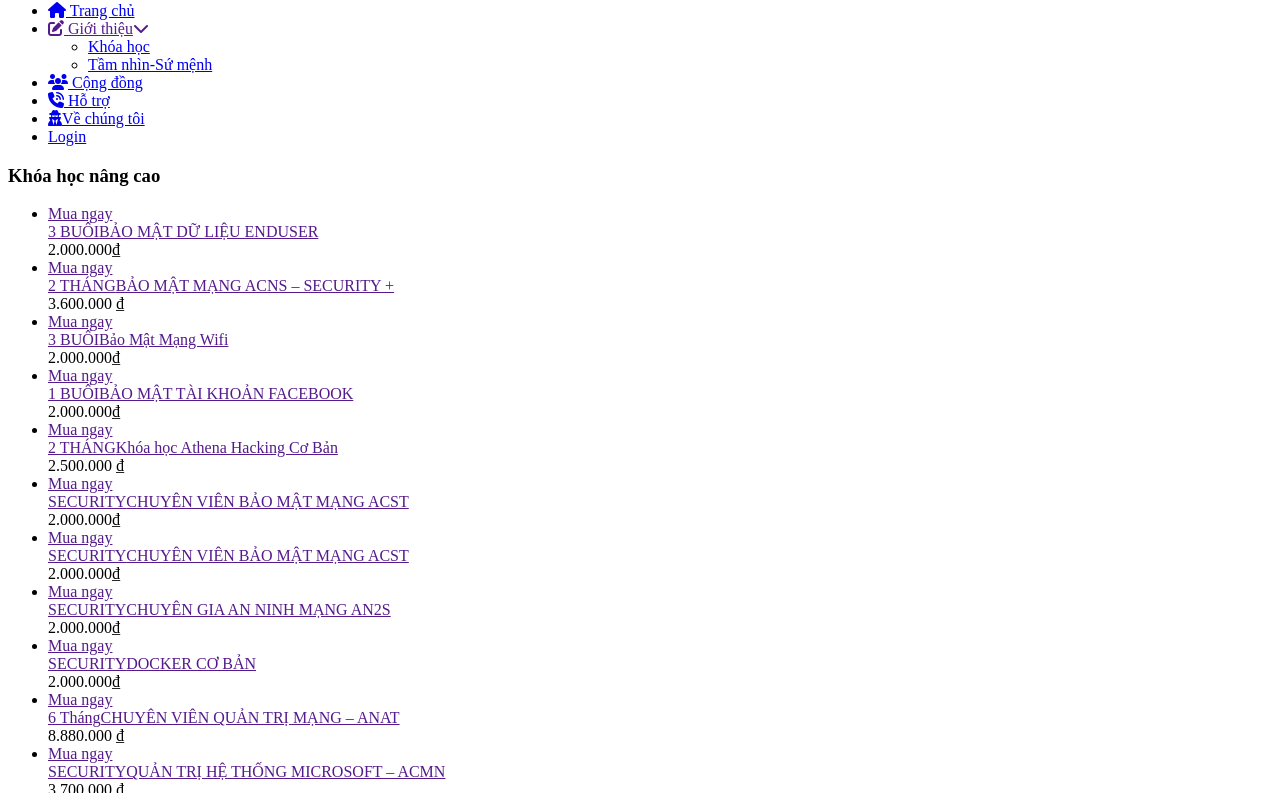
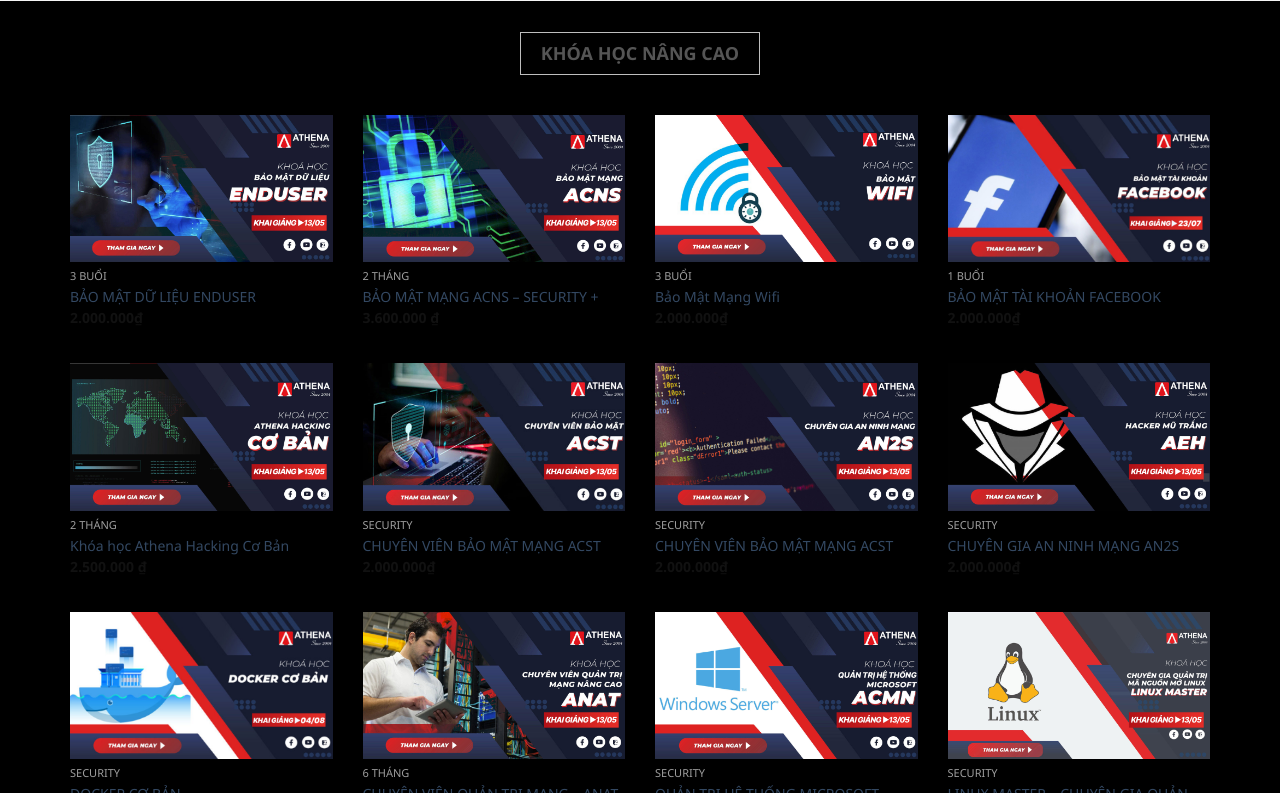
Before and after one commit to HuynhNgocTuanQuynh2204/SECURITY, a plain HTML site: page HTML/Khoahoc.html in a window 1280 px wide. Shown: the part 58-851 px from the top of the page. Drawn offline with nearby package versions, Linux system fonts and the light colour scheme; the site is published under a folder, as on GitHub Pages, so addresses that start at the root find nothing.

Commit message:
first name

```diff
--- a/CSS/Login.css
+++ b/CSS/Login.css
@@ -1,5 +1,5 @@
 body {
-    background: url(/Images/Ảnh\ chụp\ màn\ hình\ 2023-04-28\ 031742.png);
+    background: url(../Images/Ảnh\ chụp\ màn\ hình\ 2023-04-28\ 031742.png);
     background-size: cover;
     background-position-y: -250px;
     font-size: 16px;
--- a/CSS/Trangchu.css
+++ b/CSS/Trangchu.css
@@ -136,7 +136,7 @@
     }
 
     #banner {
-        background: url(/Images/hacker-nga-1646146686700.jpg);
+        background: url(../Images/hacker-nga-1646146686700.jpg);
         min-height: 900px;
         width: 100%;
         background-size: cover;
--- a/CSS/hotro.css
+++ b/CSS/hotro.css
@@ -12,7 +12,7 @@
 }
 
 body {
-    background: url(/Images/bg.png);
+    background: url(../Images/bg.png);
     background-repeat: no-repeat;
     background-size: cover;
     background-attachment: fixed;
--- a/CSS/vechungtoi.css
+++ b/CSS/vechungtoi.css
@@ -15,7 +15,7 @@
     align-items: center;
     font-family: 'Lucida Sans', 'Lucida Sans Regular', 'Lucida Grande', 'Lucida Sans Unicode', Geneva, Verdana, sans-serif;
     color: white;
-    background: url(/Images/hinh-nen.jpg);
+    background: url(../Images/hinh-nen.jpg);
 }
 
 .card {
--- a/HTML/Congdong.html
+++ b/HTML/Congdong.html
@@ -6,10 +6,10 @@
     <meta name="viewport" content="width=device-width, initial-scale=1.0">
     <link rel="stylesheet" href="https://cdnjs.cloudflare.com/ajax/libs/font-awesome/4.7.0/css/font-awesome.min.css">
     <link rel="preconnect" href="https://fonts.gstatic.com">
-    <link href="/CSS/Congdong.css" rel="stylesheet">
+    <link href="../CSS/Congdong.css" rel="stylesheet">
     <link rel="stylesheet" href="https://cdnjs.cloudflare.com/ajax/libs/font-awesome/6.4.0/css/all.min.css" />
     <link href="https://fonts.googleapis.com/css2?family=Titillium+Web:ital@1&display=swap" rel="stylesheet">
-    <link rel="stylesheet" href="/CSS/Trangchu.css">
+    <link rel="stylesheet" href="../CSS/Trangchu.css">
     <title>Cộng Đồng</title>
 </head>
 
@@ -29,25 +29,25 @@
                             <div class="box-submenu">
                                 <ul>
                                     <li>
-                                        <a href="/HTML/Khoahoc.html">Khóa học</a>
+                                        <a href="./HTML/Khoahoc.html">Khóa học</a>
                                     </li>
                                     <li>
-                                        <a href="/HTML/Tamnhinsumenh.html">Tầm nhìn-Sứ mệnh</a>
+                                        <a href="./HTML/Tamnhinsumenh.html">Tầm nhìn-Sứ mệnh</a>
                                     </li>
                                 </ul>
                             </div>
                         </li>
                         <li>
-                            <a href="/HTML/Congdong.html"><i class="fa-solid fa-users"></i> Cộng đồng</a>
+                            <a href="./HTML/Congdong.html"><i class="fa-solid fa-users"></i> Cộng đồng</a>
                         </li>
                         <li>
-                            <a href="/HTML/Hotro.html"><i class="fa-solid fa-phone-volume"></i> Hỗ trợ</a>
+                            <a href="./HTML/Hotro.html"><i class="fa-solid fa-phone-volume"></i> Hỗ trợ</a>
                         </li>
                         <li>
-                            <a href="/HTML/vechungtoi.html"><i class="fa-sharp fa-solid fa-user-secret"></i>Về chúng tôi</a>
+                            <a href="./HTML/vechungtoi.html"><i class="fa-sharp fa-solid fa-user-secret"></i>Về chúng tôi</a>
                         </li>
                         <li>
-                            <a href="/HTML/Đangnhap.html">Login</a>
+                            <a href="./HTML/Đangnhap.html">Login</a>
                         </li>
                     </ul>
                 </nav>
@@ -64,7 +64,7 @@
                     <i class="fa fa-car center"></i>
                 </div>
                 <div class="subforum-description subforum-column">
-                    <h4><a href="/HTML/GT.html">An Toàn Thông tin là gì? CTF là gì? Một số thông tin về CTF và cách học ATTT</a></h4>
+                    <h4><a href="./GT.html">An Toàn Thông tin là gì? CTF là gì? Một số thông tin về CTF và cách học ATTT</a></h4>
                 </div>
                 <div class="subforum-stats subforum-column center">
                     <span> 1 Posts | 1 Topics</span>
@@ -86,7 +86,7 @@
                     <i class="fa fa-car center"></i>
                 </div>
                 <div class="subforum-description subforum-column">
-                    <h4><a href="/HTML/posts.html">Topic: Một số tài liệu liên quan đến thi CTF và ATTT</a></h4>
+                    <h4><a href="./posts.html">Topic: Một số tài liệu liên quan đến thi CTF và ATTT</a></h4>
                     <p></p>
                 </div>
                 <div class="subforum-stats subforum-column center">
@@ -234,11 +234,11 @@
             </div>
             <span><u>13</u> Posts in <u>8</u> Topics by <u>2</u> Members.</span><br>
             <span>Latest post: <b><a href=""></a></b> on 19 May 2023 By <a href="">ADMIN</a></span>.<br>
-            <span>Check <a href="../HTML/Forum/posts.html">the latest posts</a> .</span><br>
+            <span>Check <a href="./posts.html">the latest posts</a> .</span><br>
         </div>
     </footer>
 </body>
 <script src="https://code.jquery.com/jquery-3.6.4.js"></script>
-<script src="/Script/index.js"></script>
+<script src="../Script/index.js"></script>
 
 </html>
--- a/HTML/Khoahoc.html
+++ b/HTML/Khoahoc.html
@@ -5,10 +5,10 @@
     <meta charset="UTF-8">
     <meta http-equiv="X-UA-Compatible" content="IE=edge">
     <meta name="viewport" content="width=device-width, initial-scale=1.0">
+    <link rel="stylesheet" href="https://cdnjs.cloudflare.com/ajax/libs/font-awesome/6.4.0/css/all.min.css">
+    <link rel="stylesheet" href="../CSS/Khoahoc.css">
+    <link rel="stylesheet" href="../CSS/Trangchu.css">
     <title>Khóa học</title>
-    <link rel="stylesheet" href="https://cdnjs.cloudflare.com/ajax/libs/font-awesome/6.4.0/css/all.min.css">
-    <link rel="stylesheet" href="/CSS/Khoahoc.css">
-    <link rel="stylesheet" href="/CSS/Trangchu.css">
 </head>
 
 <body>
@@ -20,32 +20,32 @@
                 <nav>
                     <ul id="main-menu">
                         <li>
-                            <a href="../index.html"><i class="fa-solid fa-house"></i> Trang chủ</a>
+                            <a href="/index.html"><i class="fa-solid fa-house"></i> Trang chủ</a>
                         </li>
                         <li>
                             <a href=""><i class="fa-solid fa-pen-to-square"></i> Giới thiệu<i class="fa-sharp fa-solid fa-chevron-down"></i></a>
                             <div class="box-submenu">
                                 <ul>
                                     <li>
-                                        <a href="/HTML/Khoahoc.html">Khóa học</a>
+                                        <a href="./HTML/Khoahoc.html">Khóa học</a>
                                     </li>
                                     <li>
-                                        <a href="/HTML/Tamnhinsumenh.html">Tầm nhìn-Sứ mệnh</a>
+                                        <a href="./HTML/Tamnhinsumenh.html">Tầm nhìn-Sứ mệnh</a>
                                     </li>
                                 </ul>
                             </div>
                         </li>
                         <li>
-                            <a href="/HTML/Congdong.html"><i class="fa-solid fa-users"></i> Cộng đồng</a>
+                            <a href="./HTML/Congdong.html"><i class="fa-solid fa-users"></i> Cộng đồng</a>
                         </li>
                         <li>
-                            <a href="/HTML/Hotro.html"><i class="fa-solid fa-phone-volume"></i> Hỗ trợ</a>
+                            <a href="./HTML/Hotro.html"><i class="fa-solid fa-phone-volume"></i> Hỗ trợ</a>
                         </li>
                         <li>
-                            <a href="/HTML/vechungtoi.html"><i class="fa-sharp fa-solid fa-user-secret"></i>Về chúng tôi</a>
+                            <a href="./HTML/vechungtoi.html"><i class="fa-sharp fa-solid fa-user-secret"></i>Về chúng tôi</a>
                         </li>
                         <li>
-                            <a href="/HTML/Đangnhap.html">Login</a>
+                            <a href="./HTML/Đangnhap.html">Login</a>
                         </li>
                     </ul>
                 </nav>
@@ -60,7 +60,7 @@
             <li>
                 <div class="product-item">
                     <div class="product-top">
-                        <a href="" class="product-thumb"><img src="/Images/p1.jpg" alt=""></a><a href="" class="buy-now">Mua ngay</a></div>
+                        <a href="" class="product-thumb"><img src="../Images/p1.jpg" alt=""></a><a href="" class="buy-now">Mua ngay</a></div>
                     <div class="product-info"><a href="" class="product-cat">3 BUỔI</a><a href="" class="product-name">BẢO MẬT DỮ LIỆU ENDUSER</a>
                         <div class="product-price">2.000.000₫</div>
                     </div>
@@ -69,7 +69,7 @@
             <li>
                 <div class="product-item">
                     <div class="product-top">
-                        <a href="" class="product-thumb"><img src="/Images/p2.jpg" alt=""></a><a href="" class="buy-now">Mua ngay</a></div>
+                        <a href="" class="product-thumb"><img src="../Images/p2.jpg" alt=""></a><a href="" class="buy-now">Mua ngay</a></div>
                     <div class="product-info"><a href="" class="product-cat">2 THÁNG</a><a href="" class="product-name">BẢO MẬT MẠNG ACNS – SECURITY +</a>
                         <div class="product-price">3.600.000 ₫</div>
                     </div>
@@ -78,7 +78,7 @@
             <li>
                 <div class="product-item">
                     <div class="product-top">
-                        <a href="" class="product-thumb"><img src="/Images/p3.jpg" alt=""></a><a href="" class="buy-now">Mua ngay</a></div>
+                        <a href="" class="product-thumb"><img src="../Images/p3.jpg" alt=""></a><a href="" class="buy-now">Mua ngay</a></div>
                     <div class="product-info"><a href="" class="product-cat">3 BUỔI</a><a href="" class="product-name">Bảo Mật Mạng Wifi</a>
                         <div class="product-price">2.000.000₫</div>
                     </div>
@@ -87,7 +87,7 @@
             <li>
                 <div class="product-item">
                     <div class="product-top">
-                        <a href="" class="product-thumb"><img src="/Images/p4.png" alt=""></a><a href="" class="buy-now">Mua ngay</a></div>
+                        <a href="" class="product-thumb"><img src="../Images/p4.png" alt=""></a><a href="" class="buy-now">Mua ngay</a></div>
                     <div class="product-info"><a href="" class="product-cat">1 BUỔI</a><a href="" class="product-name">BẢO MẬT TÀI KHOẢN FACEBOOK</a>
                         <div class="product-price">2.000.000₫</div>
                     </div>
@@ -96,7 +96,7 @@
             <li>
                 <div class="product-item">
                     <div class="product-top">
-                        <a href="" class="product-thumb"><img src="/Images/p5.jpg" alt=""></a><a href="" class="buy-now">Mua ngay</a></div>
+                        <a href="" class="product-thumb"><img src="../Images/p5.jpg" alt=""></a><a href="" class="buy-now">Mua ngay</a></div>
                     <div class="product-info"><a href="" class="product-cat">2 THÁNG</a><a href="" class="product-name">Khóa học Athena Hacking Cơ Bản</a>
                         <div class="product-price">2.500.000 ₫</div>
                     </div>
@@ -105,7 +105,7 @@
             <li>
                 <div class="product-item">
                     <div class="product-top">
-                        <a href="" class="product-thumb"><img src="/Images/p6.jpg" alt=""></a><a href="" class="buy-now">Mua ngay</a></div>
+                        <a href="" class="product-thumb"><img src="../Images/p6.jpg" alt=""></a><a href="" class="buy-now">Mua ngay</a></div>
                     <div class="product-info"><a href="" class="product-cat">SECURITY</a><a href="" class="product-name">CHUYÊN VIÊN BẢO MẬT MẠNG ACST</a>
                         <div class="product-price">2.000.000₫</div>
                     </div>
@@ -114,7 +114,7 @@
             <li>
                 <div class="product-item">
                     <div class="product-top">
-                        <a href="" class="product-thumb"><img src="/Images/p7.jpg" alt=""></a><a href="" class="buy-now">Mua ngay</a></div>
+                        <a href="" class="product-thumb"><img src="../Images/p7.jpg" alt=""></a><a href="" class="buy-now">Mua ngay</a></div>
                     <div class="product-info"><a href="" class="product-cat">SECURITY</a><a href="" class="product-name">CHUYÊN VIÊN BẢO MẬT MẠNG ACST</a>
                         <div class="product-price">2.000.000₫</div>
                     </div>
@@ -123,7 +123,7 @@
             <li>
                 <div class="product-item">
                     <div class="product-top">
-                        <a href="" class="product-thumb"><img src="/Images/p8.jpg" alt=""></a><a href="" class="buy-now">Mua ngay</a></div>
+                        <a href="" class="product-thumb"><img src="../Images/p8.jpg" alt=""></a><a href="" class="buy-now">Mua ngay</a></div>
                     <div class="product-info"><a href="" class="product-cat">SECURITY</a><a href="" class="product-name">CHUYÊN GIA AN NINH MẠNG AN2S</a>
                         <div class="product-price">2.000.000₫</div>
                     </div>
@@ -132,7 +132,7 @@
             <li>
                 <div class="product-item">
                     <div class="product-top">
-                        <a href="" class="product-thumb"><img src="/Images/p9.png" alt=""></a><a href="" class="buy-now">Mua ngay</a></div>
+                        <a href="" class="product-thumb"><img src="../Images/p9.png" alt=""></a><a href="" class="buy-now">Mua ngay</a></div>
                     <div class="product-info"><a href="" class="product-cat">SECURITY</a><a href="" class="product-name">DOCKER CƠ BẢN</a>
                         <div class="product-price">2.000.000₫</div>
                     </div>
@@ -141,7 +141,7 @@
             <li>
                 <div class="product-item">
                     <div class="product-top">
-                        <a href="" class="product-thumb"><img src="/Images/p10.jpg" alt=""></a><a href="" class="buy-now">Mua ngay</a></div>
+                        <a href="" class="product-thumb"><img src="../Images/p10.jpg" alt=""></a><a href="" class="buy-now">Mua ngay</a></div>
                     <div class="product-info"><a href="" class="product-cat">6 Tháng</a><a href="" class="product-name">CHUYÊN VIÊN QUẢN TRỊ MẠNG – ANAT</a>
                         <div class="product-price">8.880.000 ₫</div>
                     </div>
@@ -150,7 +150,7 @@
             <li>
                 <div class="product-item">
                     <div class="product-top">
-                        <a href="" class="product-thumb"><img src="/Images/p11.jpg" alt=""></a><a href="" class="buy-now">Mua ngay</a></div>
+                        <a href="" class="product-thumb"><img src="../Images/p11.jpg" alt=""></a><a href="" class="buy-now">Mua ngay</a></div>
                     <div class="product-info"><a href="" class="product-cat">SECURITY</a><a href="" class="product-name">QUẢN TRỊ HỆ THỐNG MICROSOFT – ACMN</a>
                         <div class="product-price">3.700.000 ₫</div>
                     </div>
@@ -159,7 +159,7 @@
             <li>
                 <div class="product-item">
                     <div class="product-top">
-                        <a href="" class="product-thumb"><img src="/Images/p12.jpg" alt=""></a><a href="" class="buy-now">Mua ngay</a></div>
+                        <a href="" class="product-thumb"><img src="../Images/p12.jpg" alt=""></a><a href="" class="buy-now">Mua ngay</a></div>
                     <div class="product-info"><a href="" class="product-cat">SECURITY</a><a href="" class="product-name">LINUX MASTER – CHUYÊN GIA QUẢN TRỊ MÃ NGUỒN MỞ</a>
                         <div class="product-price">4.990.000 ₫</div>
                     </div>
@@ -180,7 +180,7 @@
     </footer>
 </body>
 <script src="https://code.jquery.com/jquery-3.6.4.js"></script>
-<script src="/Script/index.js"></script>
-<script src="/Script/login.js"></script>
+<script src="../Script/index.js"></script>
+<script src="../Script/login.js"></script>
 
 </html>
```
Also changed, not shown: HTML/GT.html (+10 -10 lines), HTML/Hotro.html (+11 -11 lines), HTML/posts.html (+20 -20 lines), HTML/vechungtoi.html (+13 -13 lines), HTML/Đangky.html (+12 -13 lines), HTML/Đangnhap.html (+12 -12 lines), index.html (+10 -10 lines).
